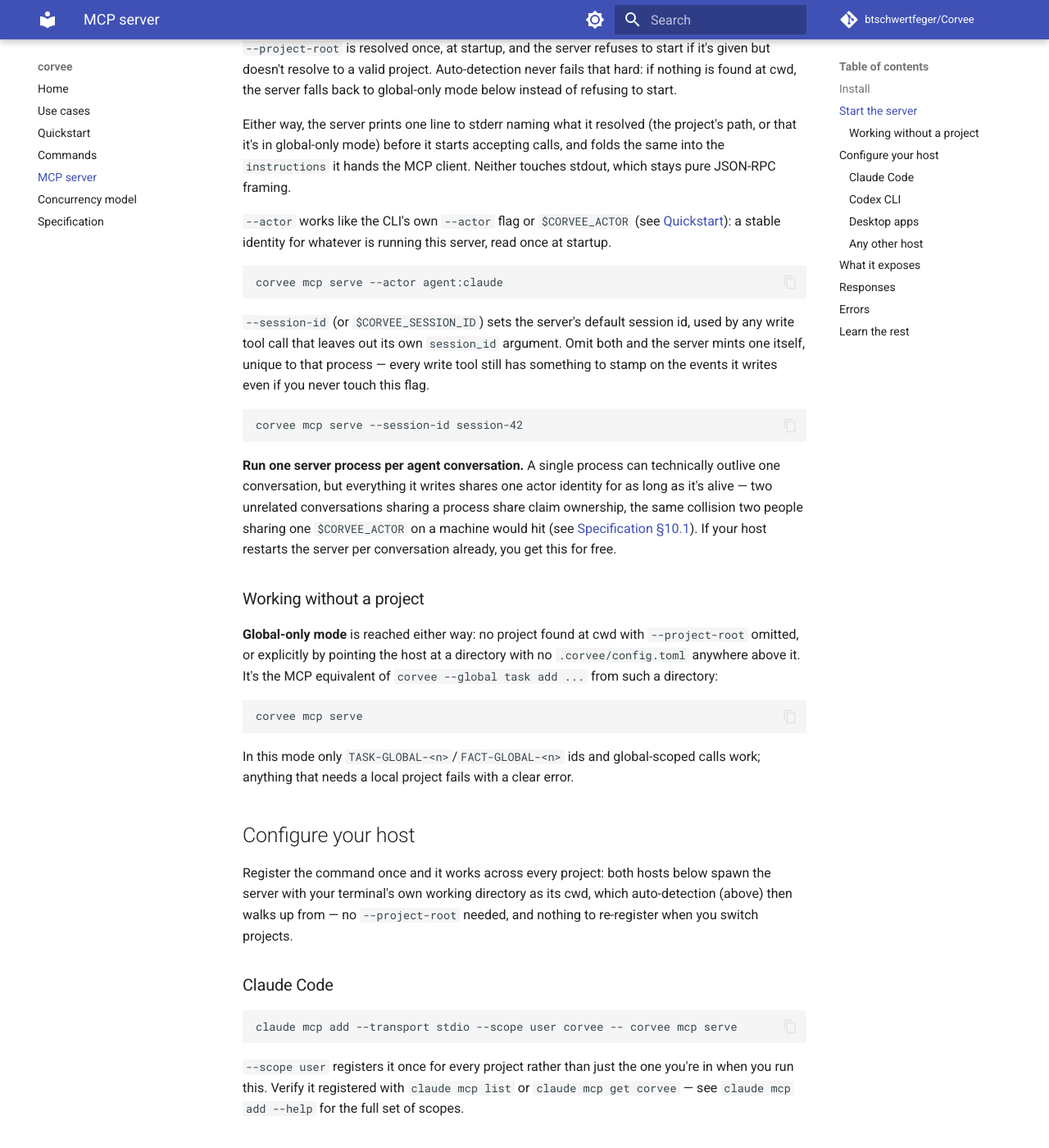
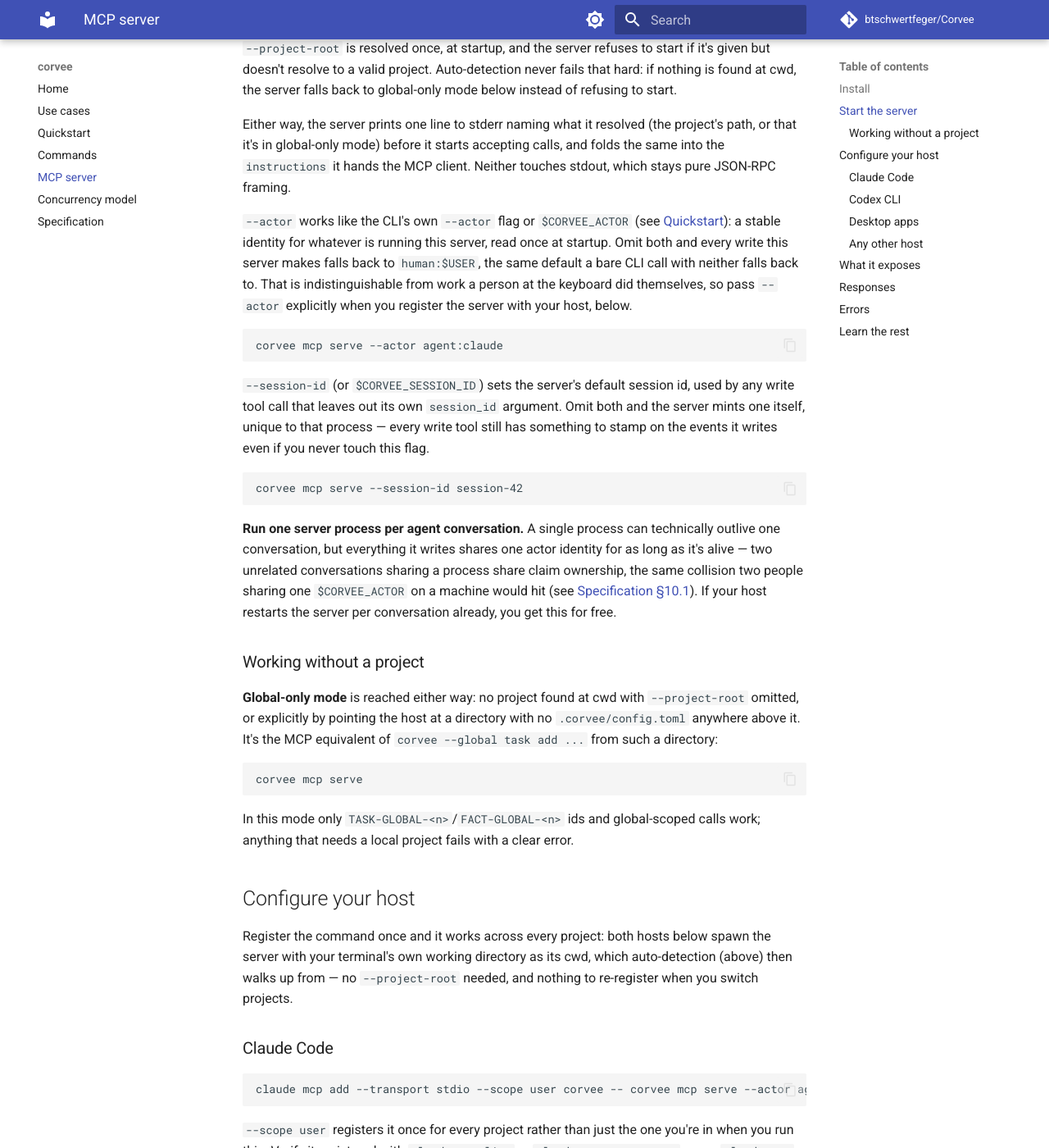
Before and after one commit to btschwertfeger/Corvee, an MkDocs documentation site: the page built from docs/mcp.md, in a window 1280 px wide and 1400 px high, scrolled down 946 px. Shown: the whole window at 82% size. Built offline with MkDocs 1.6.1 and Material for MkDocs 9.7.7, drawn with Linux system fonts in a browser that asks for light colours; comment, search, counter and statistics services are not loaded; some of the changed text lies outside the part shown.

Commit message:
Fix mcp actor docs (#64)

````diff
--- a/docs/mcp.md
+++ b/docs/mcp.md
@@ -55,7 +55,12 @@ MCP client. Neither touches stdout, which stays pure JSON-RPC framing.
 
 `--actor` works like the CLI's own `--actor` flag or `$CORVEE_ACTOR` (see
 [Quickstart](quickstart.md#identify-yourself)): a stable identity for
-whatever is running this server, read once at startup.
+whatever is running this server, read once at startup. Omit both and
+every write this server makes falls back to `human:$USER`, the same
+default a bare CLI call with neither falls back to. That is
+indistinguishable from work a person at the keyboard did themselves, so
+pass `--actor` explicitly when you register the server with your host,
+below.
 
 ```bash
 corvee mcp serve --actor agent:claude
@@ -104,7 +109,7 @@ needed, and nothing to re-register when you switch projects.
 ### Claude Code
 
 ```bash
-claude mcp add --transport stdio --scope user corvee -- corvee mcp serve
+claude mcp add --transport stdio --scope user corvee -- corvee mcp serve --actor agent:claude
 ```
 
 `--scope user` registers it once for every project rather than just the
@@ -115,7 +120,7 @@ full set of scopes.
 ### Codex CLI
 
 ```bash
-codex mcp add corvee -- corvee mcp serve
+codex mcp add corvee -- corvee mcp serve --actor agent:codex
 ```
 
 Or add the equivalent block directly to `~/.codex/config.toml`:
@@ -123,7 +128,7 @@ Or add the equivalent block directly to `~/.codex/config.toml`:
 ```toml
 [mcp_servers.corvee]
 command = "corvee"
-args = ["mcp", "serve"]
+args = ["mcp", "serve", "--actor", "agent:codex"]
 ```
 
 Confirm it loaded with `codex mcp list` or `/mcp` inside a Codex session.
@@ -155,7 +160,7 @@ but the entry itself is just the command and its arguments:
   "mcpServers": {
     "corvee": {
       "command": "corvee",
-      "args": ["mcp", "serve"],
+      "args": ["mcp", "serve", "--actor", "agent:claude"],
       "cwd": "/path/to/your/project"
     }
   }
@@ -170,11 +175,18 @@ instead:
   "mcpServers": {
     "corvee": {
       "command": "corvee",
-      "args": ["mcp", "serve", "--project-root", "/path/to/your/project"]
+      "args": [
+        "mcp", "serve",
+        "--project-root", "/path/to/your/project",
+        "--actor", "agent:claude"
+      ]
     }
   }
 }
 ```
+
+Set `--actor` to whatever is actually running your host. See
+[Identify yourself](quickstart.md#identify-yourself) for the convention.
 
 ## What it exposes
 
````
Also changed, not shown: .claude/CLAUDE.md (deleted, +0 -1 lines).
